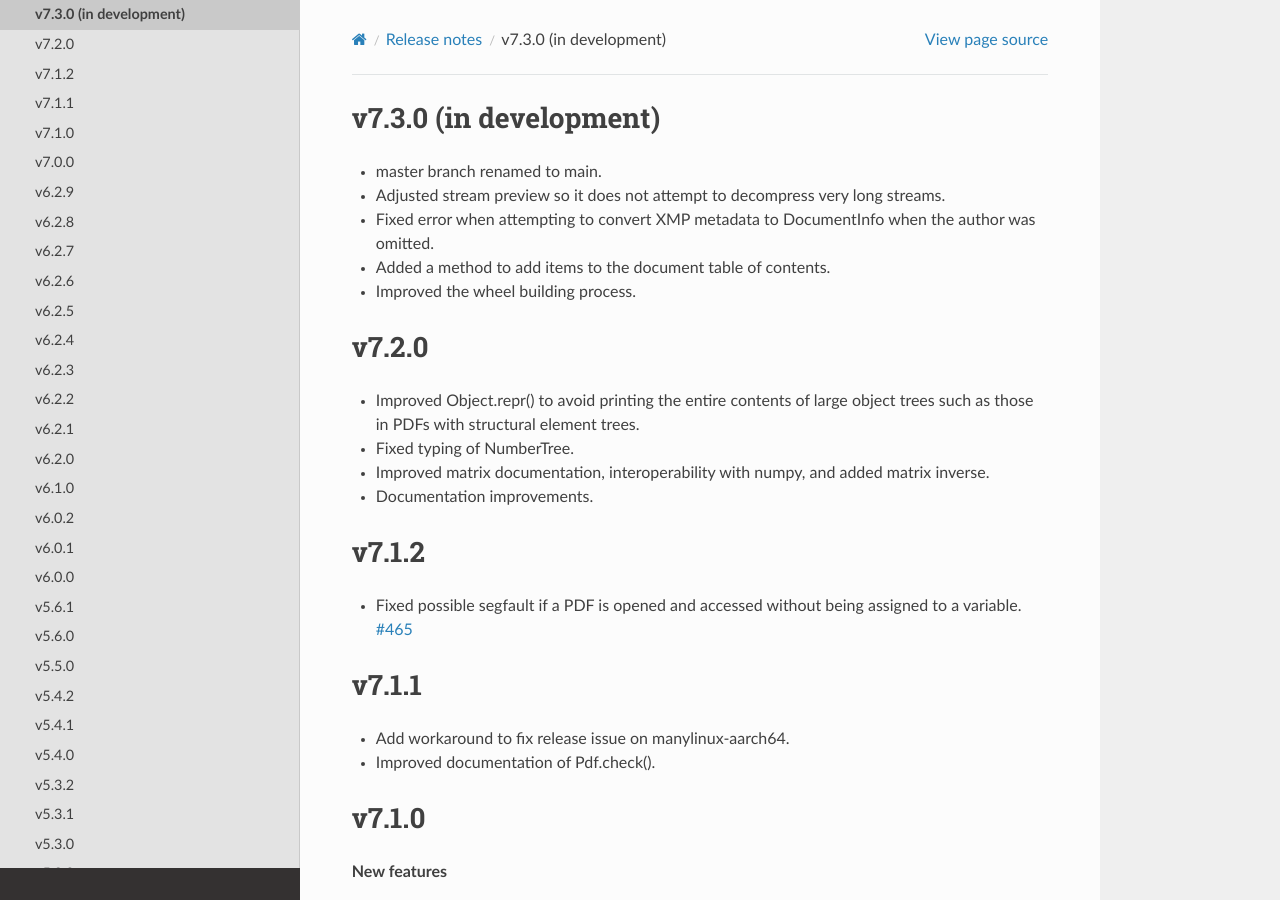
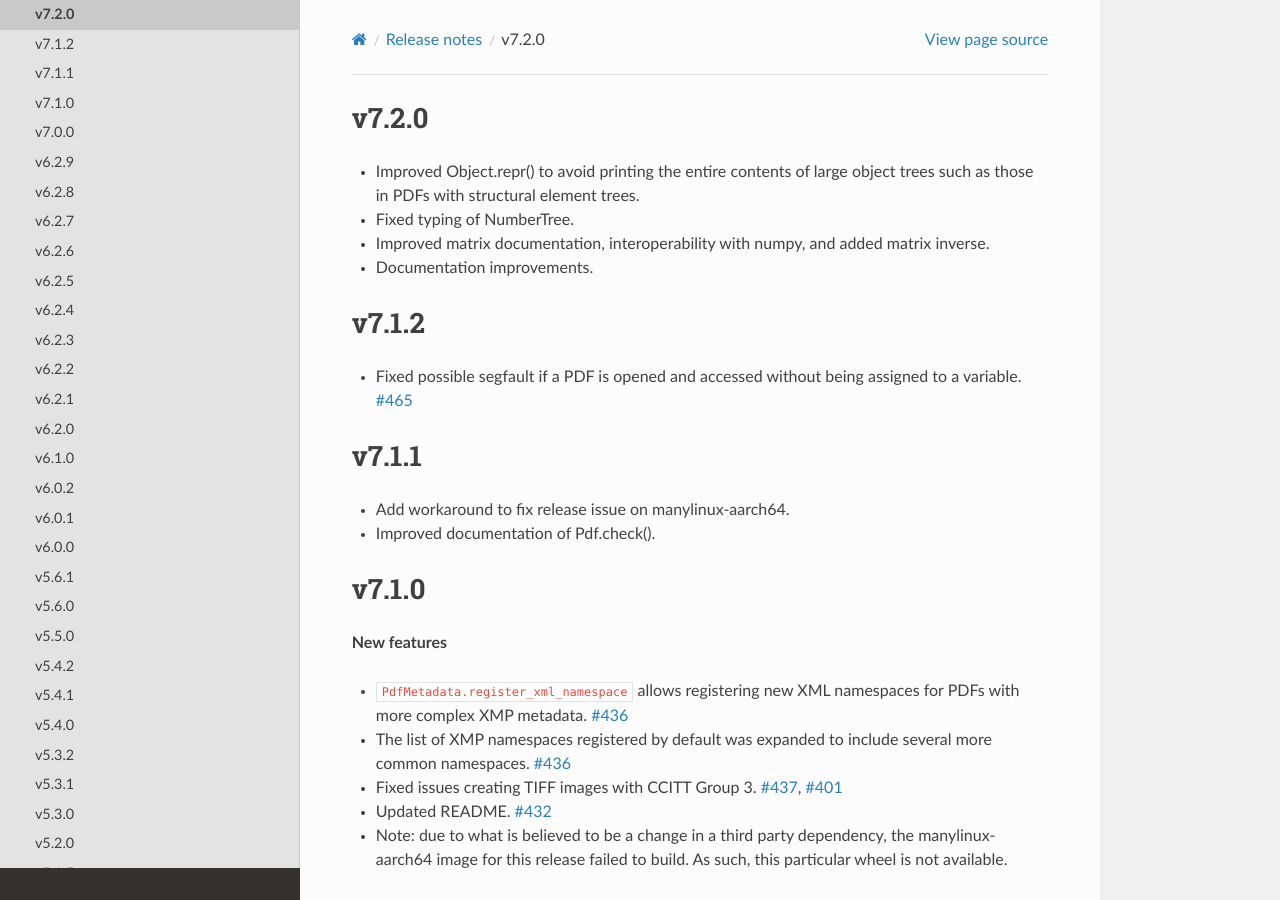
Before and after one commit to pikepdf/pikepdf, a Sphinx documentation site: the page built from docs/releasenotes/version7.rst, in a window 1280 px wide and 900 px high. Built offline with Sphinx 7.4.7 and the Read the Docs theme 2.0.0, drawn with Linux system fonts in a browser that asks for light colours.

Commit message:
v8.0.0 release notes

```diff
--- a/docs/releasenotes/version7.rst
+++ b/docs/releasenotes/version7.rst
@@ -1,13 +1,3 @@
-v7.3.0 (in development)
-=======================
-
-- master branch renamed to main.
-- Adjusted stream preview so it does not attempt to decompress very long streams.
-- Fixed error when attempting to convert XMP metadata to DocumentInfo when the
-  author was omitted.
-- Added a method to add items to the document table of contents.
-- Improved the wheel building process.
-
 v7.2.0
 ======
 
```
Also changed, not shown: docs/releasenotes/version8.rst (added, +22 -0 lines).
